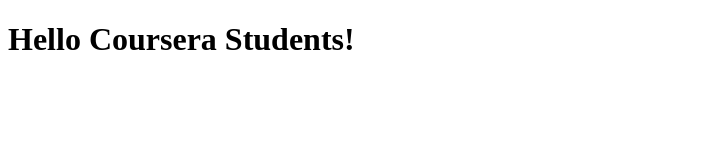
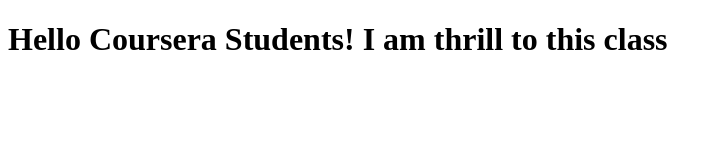
Before and after one commit to taotaohuang001/coursera-test, a plain HTML site: page index.html in a window 1280 px wide. Shown: the whole page, without its empty margins (0-722 px from the left). Drawn offline with Linux system fonts and the light colour scheme.

Commit message:
next version of web files

```diff
--- a/index.html
+++ b/index.html
@@ -5,6 +5,6 @@
     <title></title>
   </head>
   <body>
-    <h1>Hello Coursera Students!</h1>
+    <h1>Hello Coursera Students! I am thrill to this class</h1>
   </body>
 </html>
```
